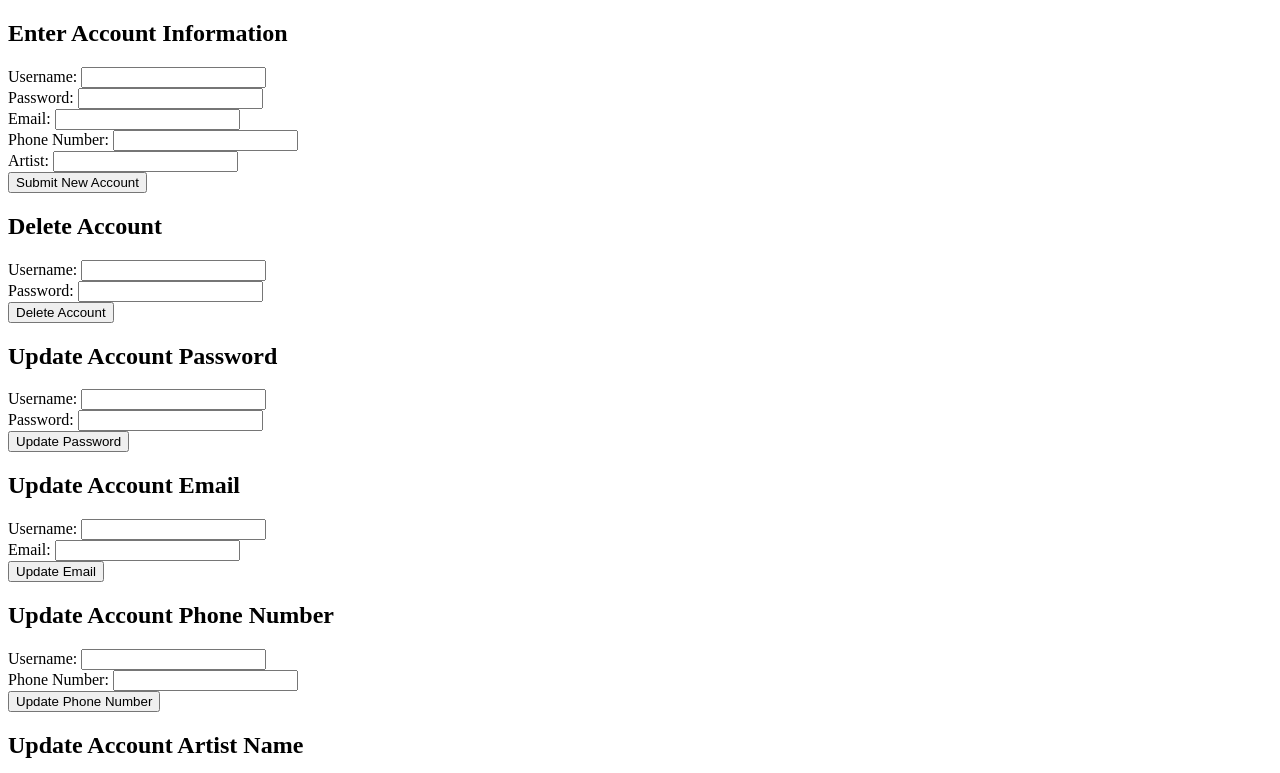
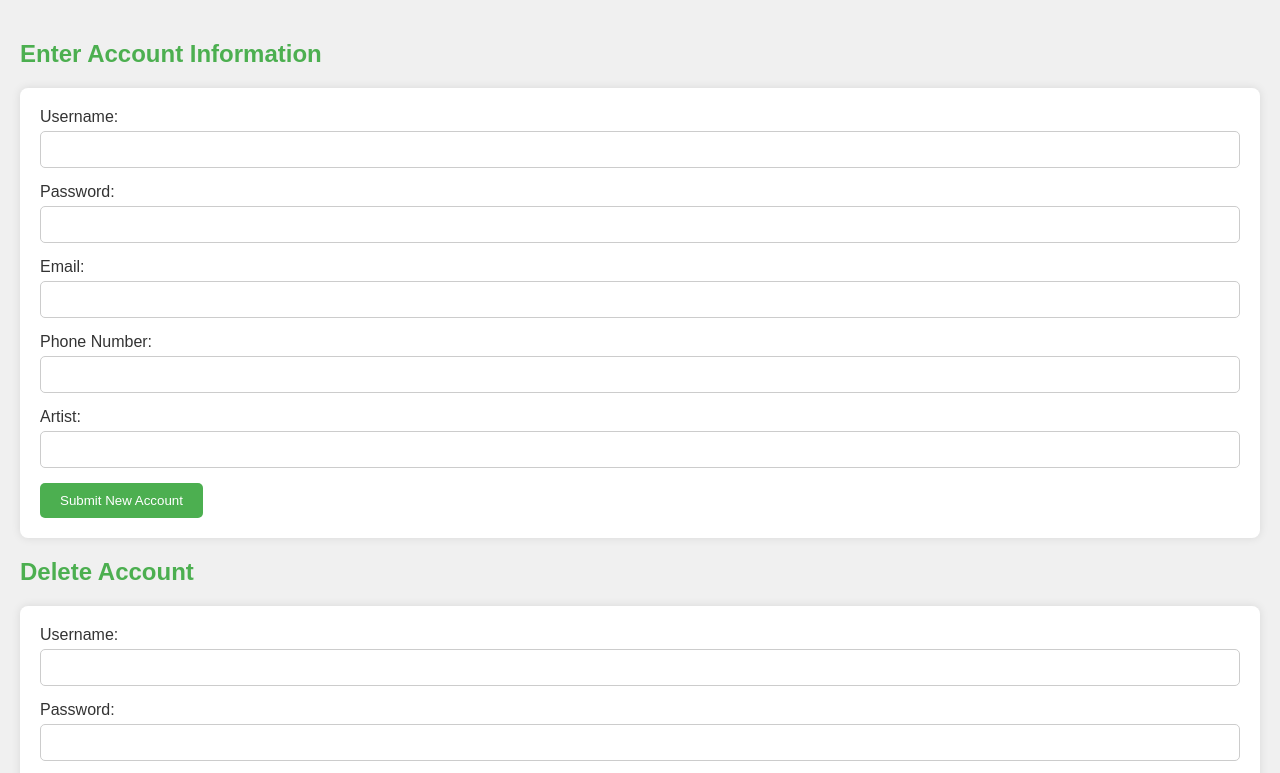
Before and after one commit to AbdulOmotosho/MusicDiscovery.github.io, a plain HTML site: page index.html in a window 1280 px wide. Shown: the top 773 px of the page. Drawn offline with Linux system fonts and the light colour scheme.

Commit message:
Changed CSS Path

```diff
--- a/index.html
+++ b/index.html
@@ -2,7 +2,7 @@
 <html>
 <head>
     <title>Music Platform Management</title>
-    <link rel= "stylesheet" type= "text/css" href= "static/css/style.css}">
+    <link rel= "stylesheet" type= "text/css" href= "static/css/style.css">
 </head>
 <body>
 <h2>Enter Account Information</h2>
```
